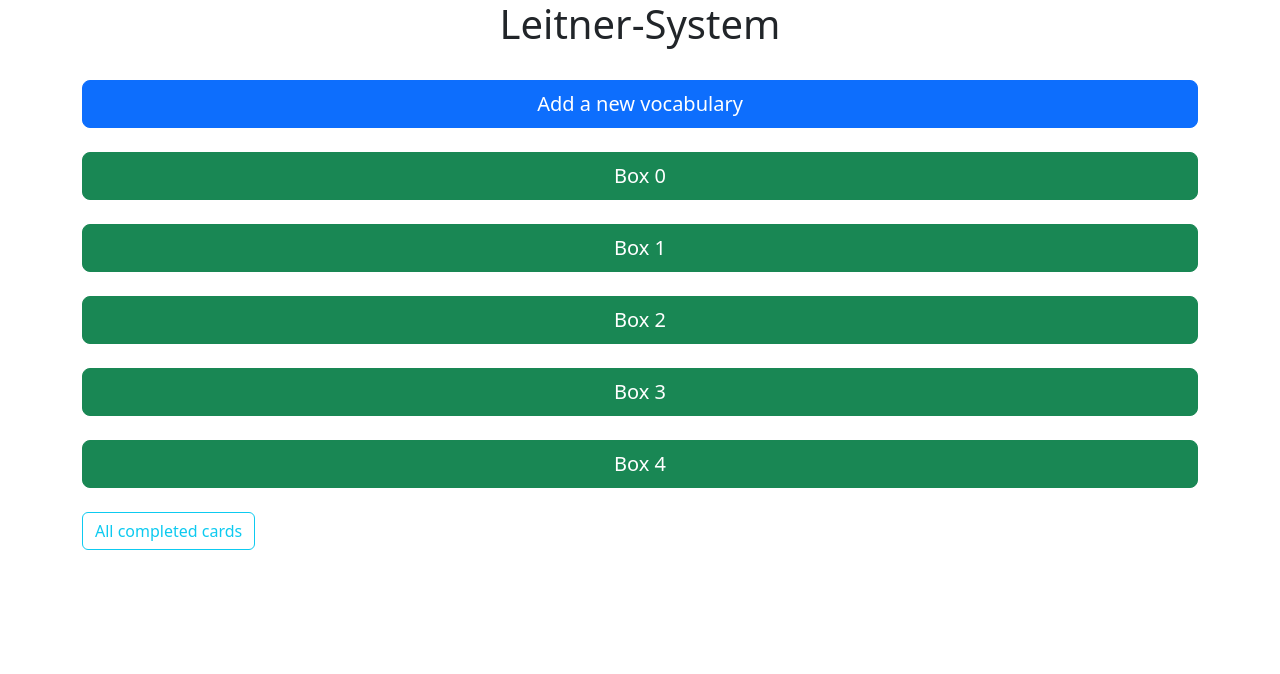
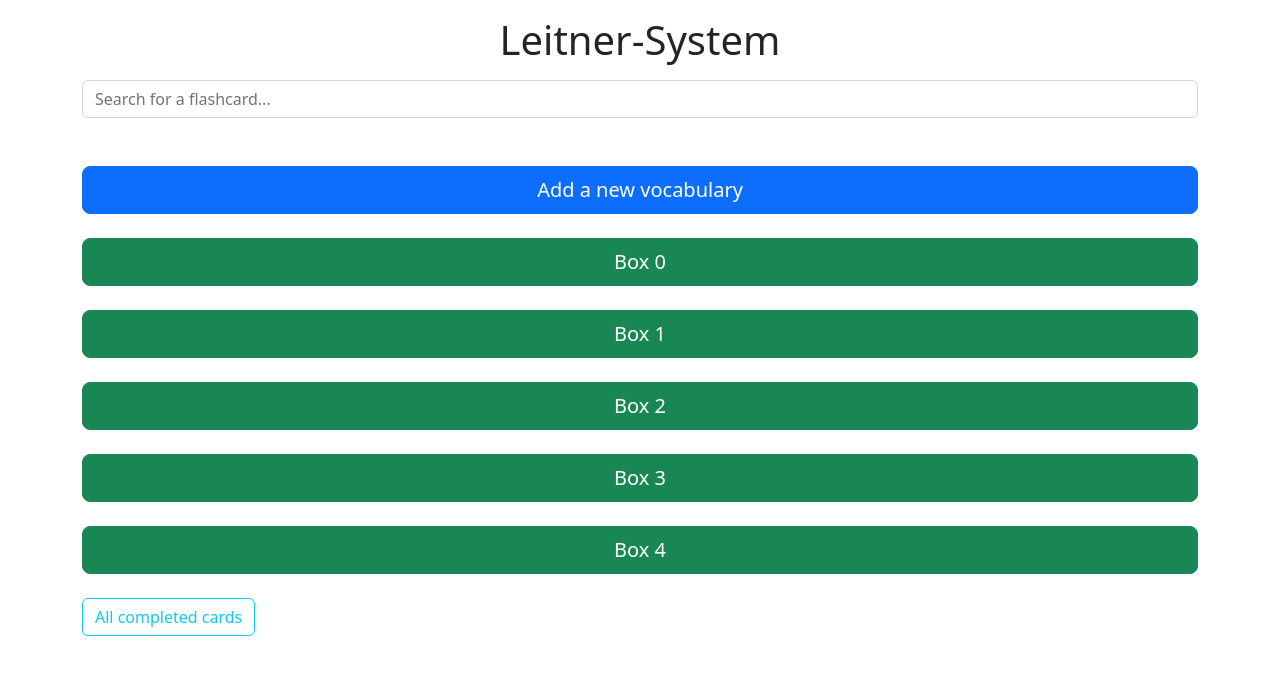
Before and after one commit to m-ghalandari/Leitnerbox, a React (Create React App) app: page / in a window 1280 px wide. Shown: the top 674 px of the page. Built offline with nearby package versions, Linux system fonts and the light colour scheme; data requests are answered from the project's data file.

Commit message:
Added a search component

```diff
--- a/database/db.json
+++ b/database/db.json
@@ -15,6 +15,14 @@
       "front": "Don't even",
       "back": "\"Don't even\" is a slang expression meaning \"not even\" or \"don't bother.\" It's used to warn someone not to do or say something, expressing surprise, outrage, or rejection.",
       "example": "Person 1: \"Can you lend me some money?\"\nPerson 2: \"Don't even think about it.\""
+    },
+    {
+      "id": "9YedXm3J147esFu3QX_dd",
+      "box": 0,
+      "level": 0,
+      "front": "fari",
+      "back": "momo",
+      "example": "fari loves momo"
     }
   ]
 }
--- a/src/App.js
+++ b/src/App.js
@@ -7,6 +7,7 @@ import BoxList from "./components/BoxList";
 import CompletedCards from "./components/CompletedCards";
 import axios from "axios";
 import useFetch from "./components/useFetch";
+import Search from "./components/Search";
 
 function App() {
   const [flashcards, setFlashcards] = useState([]);
@@ -142,11 +143,11 @@ function App() {
       ) : (
         isPending && <div>is loading...</div>
       )}
-      {/* <input type="text" value={search} placeholder="type something" onChange={e=>setSearch(e.target.value)} /> */}
+        <Search />
 
       {!isPending && (
         <div className="App d-grid gap-4">
-          <h1 className="text-center">Leitner-System</h1>
+
           <VocabularyForm addFlashcard={addFlashcard} />
 
           <Box_0
--- /dev/null
+++ b/src/components/Search.js
@@ -0,0 +1,18 @@
+import React from "react";
+
+export default function Search() {
+  return (
+    <>
+      <h1 className="text-center mt-3">Leitner-System</h1>
+      <div className="input-group rounded mb-5 mt-3">
+        <input
+          type="search"
+          className="form-control rounded"
+          placeholder="Search for a flashcard..."
+          aria-label="Search"
+          aria-describedby="search-addon"
+        />
+      </div>
+    </>
+  );
+}
```
Also changed, not shown: src/components/Level.js (+0 -24 lines).
